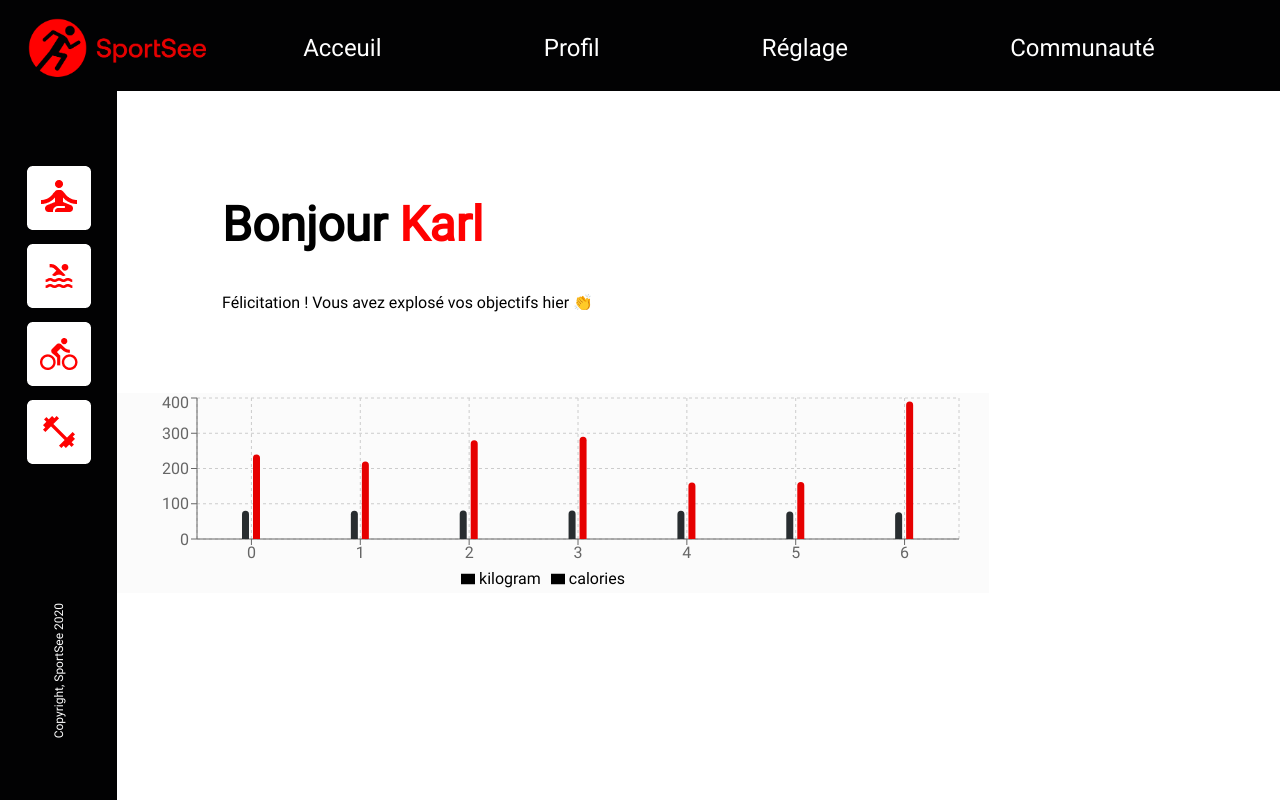
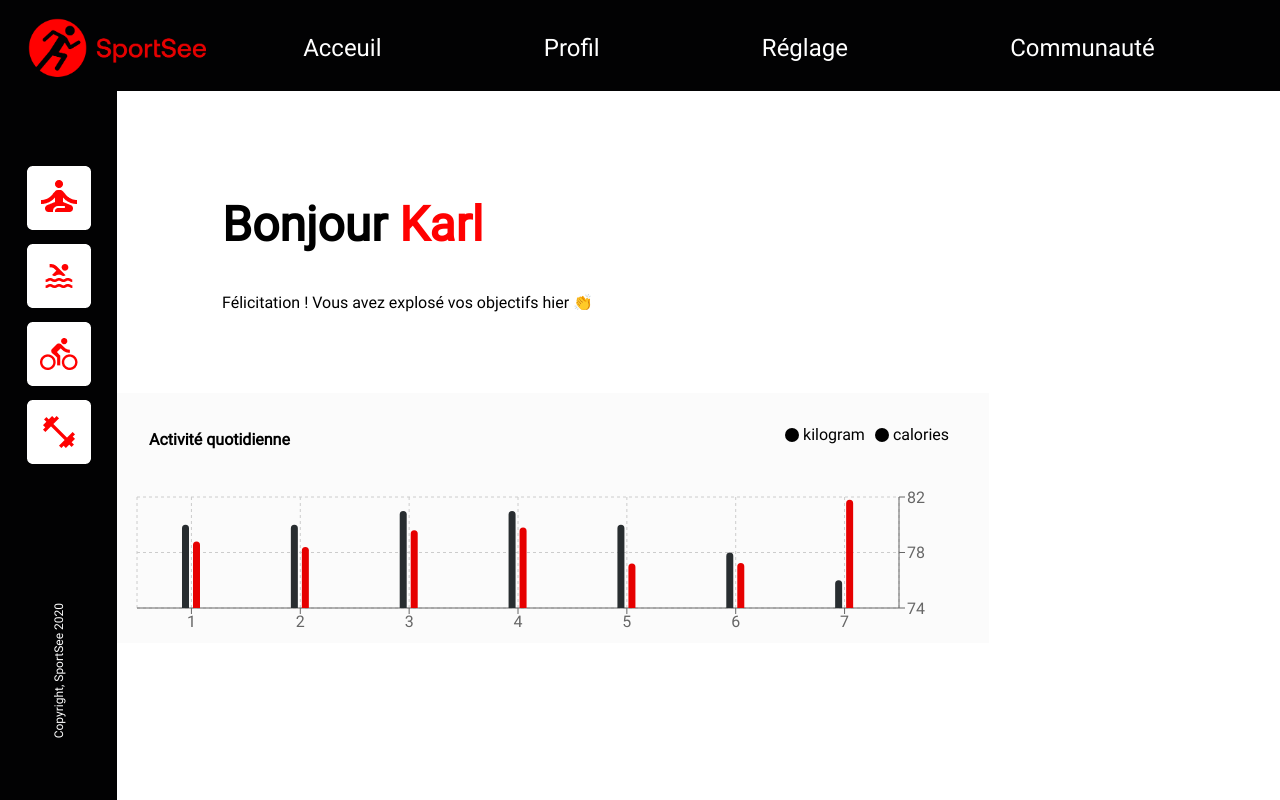
Before and after one commit to E2dgar/GabrielDavid_12_21072022, a React (Create React App) app: page / in a window 1280 px wide. Built offline with nearby package versions, Linux system fonts and the light colour scheme.

Commit message:
Style activity chart

```diff
--- a/src/components/dashboard/activity/index.css
+++ b/src/components/dashboard/activity/index.css
@@ -1,6 +1,13 @@
 .activity {
   grid-area: activity;
-  background-color: var(--background-chart)
+  background-color: var(--background-chart);
+  position: relative;
+}
+
+.activity h2 {
+  position: absolute;
+  top: 24px;
+  left: 32px;
 }
 
 .kilogramBar path{
--- a/src/components/dashboard/activity/index.jsx
+++ b/src/components/dashboard/activity/index.jsx
@@ -2,6 +2,7 @@ import { API_PATH } from "../../../constants"
 import { useFetch } from "../../../services/http"
 import { BarChart, Bar, XAxis, YAxis, CartesianGrid, Tooltip, Legend, ResponsiveContainer } from 'recharts';
 import './index.css'
+import ActivityModel from "../../../models/Activity";
 
 const Activity = () => {
   const { data: activity, isLoading: activityIsLoading, error: activityError} = useFetch(API_PATH.ACTIVITY);
@@ -12,29 +13,31 @@ const Activity = () => {
   if(activityError){
     return <p>error</p>
   }
-  const userActivity = activity.filter(user => user.userId === 12)[0].sessions;
-
+  const userActivity = new ActivityModel(activity.filter(user => user.userId === 12)[0]);
+  console.log('model', userActivity.formattedSessions)
   return (
     <section className="activity">
+      <h2>Activité quotidienne</h2>
       <ResponsiveContainer width="100%" height="100%">
         <BarChart
           width={500}
           height={10}
-          data={userActivity}
+          data={userActivity.formattedSessions}
           margin={{
-            top: 5,
+            top: 32,
             right: 30,
             left: 20,
             bottom: 5,
           }}
         >
           <CartesianGrid strokeDasharray="3 3" />
-          <XAxis  domain={[1,100]}/>
-          <YAxis />
+          <XAxis dataKey="day"/>
+          <YAxis yAxisId="kilogram" dataKey="kilogram" domain={[dataMax => dataMax - 2, dataMax => dataMax + 1]} orientation={"right"} tickCount={3} />
+          <YAxis yAxisId="calories" dataKey="calories" hide={true} />
           <Tooltip />
-          <Legend />
-          <Bar className="kilogramBar" dataKey="kilogram" radius={[100, 100, 0, 0,]} barSize={7}/>
-          <Bar className="caloriesBar" dataKey="calories" radius={[100, 100, 0, 0,]} barSize={7}/>
+          <Legend verticalAlign="top" align="right" iconType="circle" height={72}/>
+          <Bar yAxisId="kilogram" className="kilogramBar" dataKey="kilogram" radius={[100, 100, 0, 0,]} barSize={7} />
+          <Bar yAxisId="calories" className="caloriesBar" dataKey="calories" radius={[100, 100, 0, 0,]} barSize={7}/>
         </BarChart>
       </ResponsiveContainer>
     </section>
--- a/src/components/layouts/dashboard/index.css
+++ b/src/components/layouts/dashboard/index.css
@@ -6,6 +6,6 @@ main {
   grid-template-areas: "hello hello hello hello"
                        "activity activity activity aside "
                        "averageSession all score aside ";
-  grid-template-rows: 1fr 200px 200px 200px;
+  grid-template-rows: 1fr 250px 200px 200px;
   grid-template-columns: repeat(4,1fr);
 }
--- a/src/models/Activity.js
+++ b/src/models/Activity.js
@@ -2,6 +2,19 @@ class ActivityModel {
   constructor(data){
     this.sessions = data.sessions
   }
+
+  formattedDate (date) {
+    return new Date(date).getDate();
+  }
+
+  get formattedSessions () {
+    return this.sessions.map(session => (
+      { day: this.formattedDate(session.day),
+        kilogram: session.kilogram,
+        calories: session.calories
+      })
+    )
+  }
 }
 
 export default ActivityModel
```
